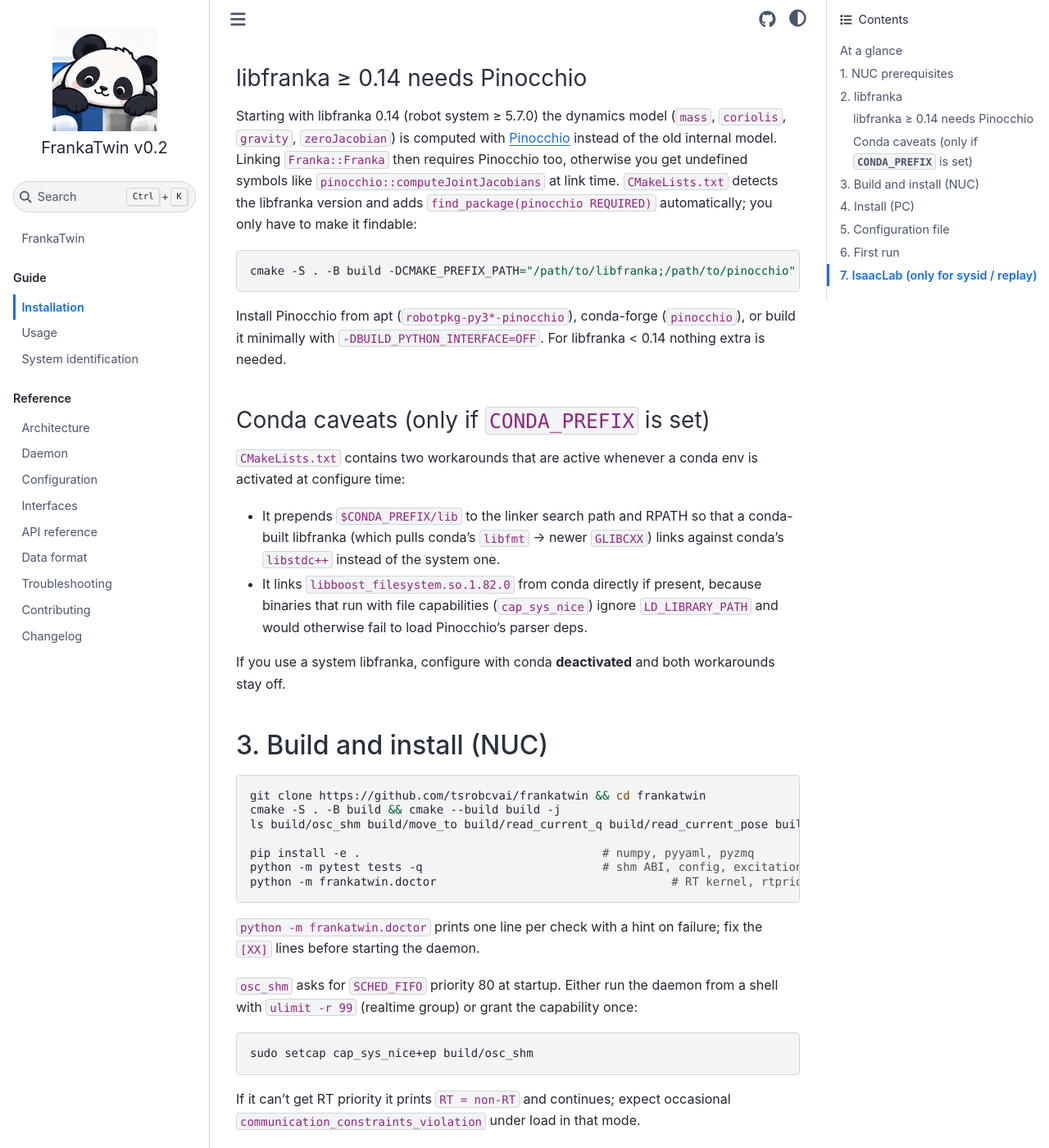
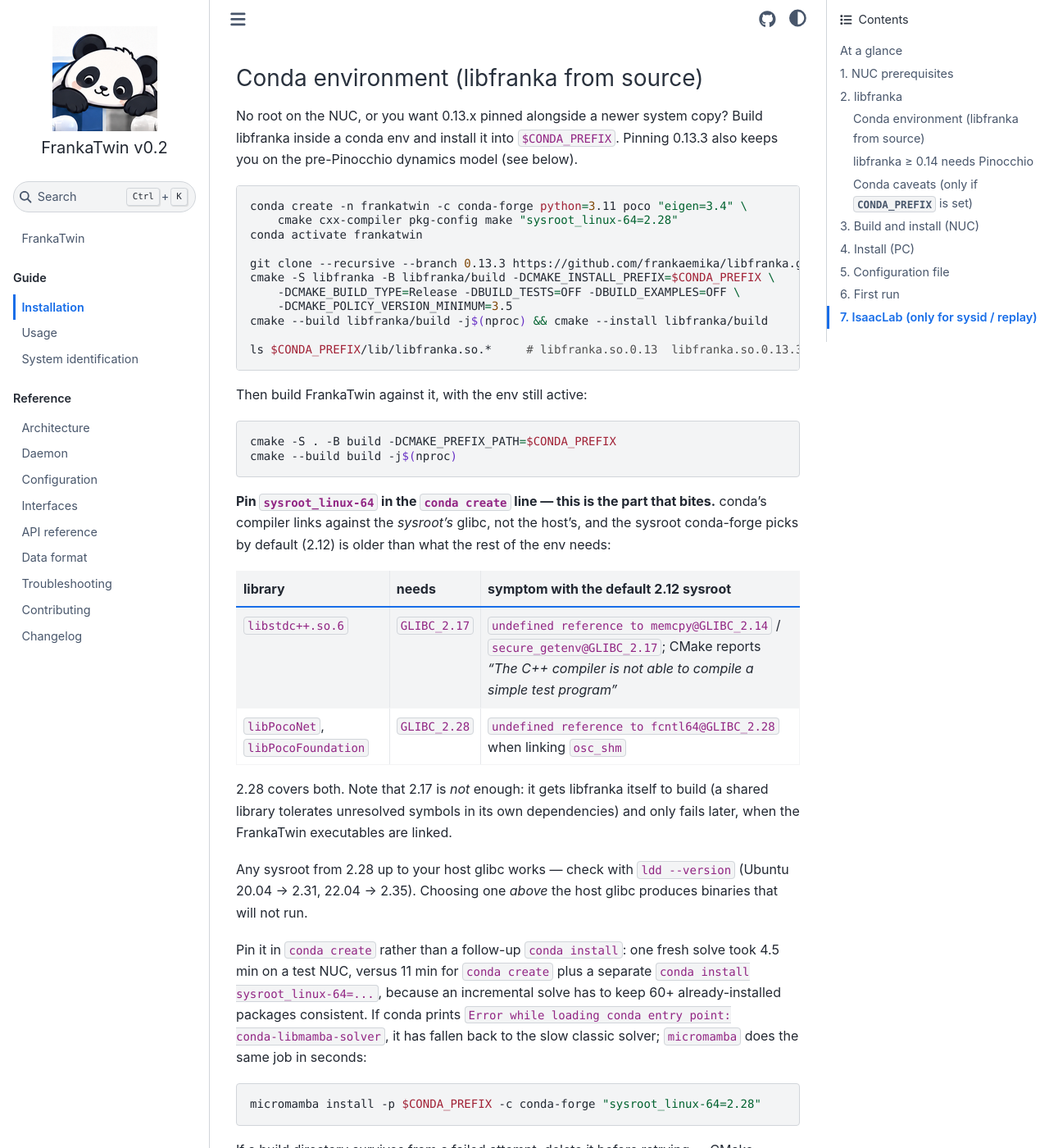
Before and after one commit to tsrobcvai/frankatwin, a Sphinx documentation site: the page built from docs/installation.md, in a window 1280 px wide and 1400 px high, scrolled down 2049 px. Shown: the whole window at 82% size. Built offline with Sphinx 7.4.7 and the Sphinx Book theme 1.1.4, drawn with Linux system fonts in a browser that asks for light colours; some of the changed text lies outside the part shown.

Commit message:
docs(installation): conda env recipe for building libfranka 0.13.3 from source
Third setup for section 2, alongside the system install and the deoxys reuse:
build libfranka inside a conda env and install it into $CONDA_PREFIX, for NUCs
without root or when 0.13.x must sit next to a newer system copy.

The trap the section documents is sysroot_linux-64. conda's compiler links
against the sysroot's glibc, not the host's, and conda-forge defaults to 2.12 --
older than both libstdc++ (GLIBC_2.17) and Poco (GLIBC_2.28). 2.17 is a false
fix: libfranka is a shared library so it links anyway, and the failure only
surfaces later as fcntl64@GLIBC_2.28 when osc_shm is linked. Pin 2.28.

Pin it in `conda create`, not a follow-up `conda install` -- one fresh solve is
~4.5 min against ~11 min for create plus an incremental install, which has to
keep 60+ installed packages consistent. Notes the micromamba fallback for when
conda-libmamba-solver fails to load, and the stale-build-dir reset, since CMake
caches "the compiler is broken" and will not retest it.

Verified end to end on a 20.04 NUC (glibc 2.31): env -> libfranka 0.13.3 build
and install -> all five frankatwin binaries linked and loading.

Also gitignore libfranka/, which the documented clone drops in the repo root.

Co-Authored-By: Claude Opus 5 (1M context) <noreply@anthropic.com>

````diff
--- a/docs/installation.md
+++ b/docs/installation.md
@@ -73,6 +73,69 @@ sudo apt install libfranka-dev        # or build from source and `cmake --instal
 
 ```bash
 cmake -S . -B build -DCMAKE_PREFIX_PATH=/path/to/deoxys/build/libfranka
+```
+
+### Conda environment (libfranka from source)
+
+No root on the NUC, or you want 0.13.x pinned alongside a newer system copy?
+Build libfranka inside a conda env and install it into `$CONDA_PREFIX`. Pinning
+0.13.3 also keeps you on the pre-Pinocchio dynamics model (see below).
+
+```bash
+conda create -n frankatwin -c conda-forge python=3.11 poco "eigen=3.4" \
+    cmake cxx-compiler pkg-config make "sysroot_linux-64=2.28"
+conda activate frankatwin
+
+git clone --recursive --branch 0.13.3 https://github.com/frankaemika/libfranka.git
+cmake -S libfranka -B libfranka/build -DCMAKE_INSTALL_PREFIX=$CONDA_PREFIX \
+    -DCMAKE_BUILD_TYPE=Release -DBUILD_TESTS=OFF -DBUILD_EXAMPLES=OFF \
+    -DCMAKE_POLICY_VERSION_MINIMUM=3.5
+cmake --build libfranka/build -j$(nproc) && cmake --install libfranka/build
+
+ls $CONDA_PREFIX/lib/libfranka.so.*     # libfranka.so.0.13  libfranka.so.0.13.3
+```
+
+Then build FrankaTwin against it, with the env still active:
+
+```bash
+cmake -S . -B build -DCMAKE_PREFIX_PATH=$CONDA_PREFIX
+cmake --build build -j$(nproc)
+```
+
+**Pin `sysroot_linux-64` in the `conda create` line — this is the part that
+bites.** conda's compiler links against the *sysroot's* glibc, not the host's,
+and the sysroot conda-forge picks by default (2.12) is older than what the rest
+of the env needs:
+
+| library | needs | symptom with the default 2.12 sysroot |
+|---|---|---|
+| `libstdc++.so.6` | `GLIBC_2.17` | `undefined reference to memcpy@GLIBC_2.14` / `secure_getenv@GLIBC_2.17`; CMake reports *"The C++ compiler is not able to compile a simple test program"* |
+| `libPocoNet`, `libPocoFoundation` | `GLIBC_2.28` | `undefined reference to fcntl64@GLIBC_2.28` when linking `osc_shm` |
+
+2.28 covers both. Note that 2.17 is *not* enough: it gets libfranka itself to
+build (a shared library tolerates unresolved symbols in its own dependencies)
+and only fails later, when the FrankaTwin executables are linked.
+
+Any sysroot from 2.28 up to your host glibc works — check with `ldd --version`
+(Ubuntu 20.04 → 2.31, 22.04 → 2.35). Choosing one *above* the host glibc
+produces binaries that will not run.
+
+Pin it in `conda create` rather than a follow-up `conda install`: one fresh
+solve took 4.5 min on a test NUC, versus 11 min for `conda create` plus a
+separate `conda install sysroot_linux-64=...`, because an incremental solve has
+to keep 60+ already-installed packages consistent. If conda prints
+`Error while loading conda entry point: conda-libmamba-solver`, it has fallen
+back to the slow classic solver; `micromamba` does the same job in seconds:
+
+```bash
+micromamba install -p $CONDA_PREFIX -c conda-forge "sysroot_linux-64=2.28"
+```
+
+If a build directory survives from a failed attempt, delete it before retrying —
+CMake caches "the compiler is broken" and will not retest it:
+
+```bash
+rm -rf libfranka/build build
 ```
 
 ### libfranka ≥ 0.14 needs Pinocchio
````
Also changed, not shown: other parts of docs/installation.md (+1 -1 lines), 1 other file.
